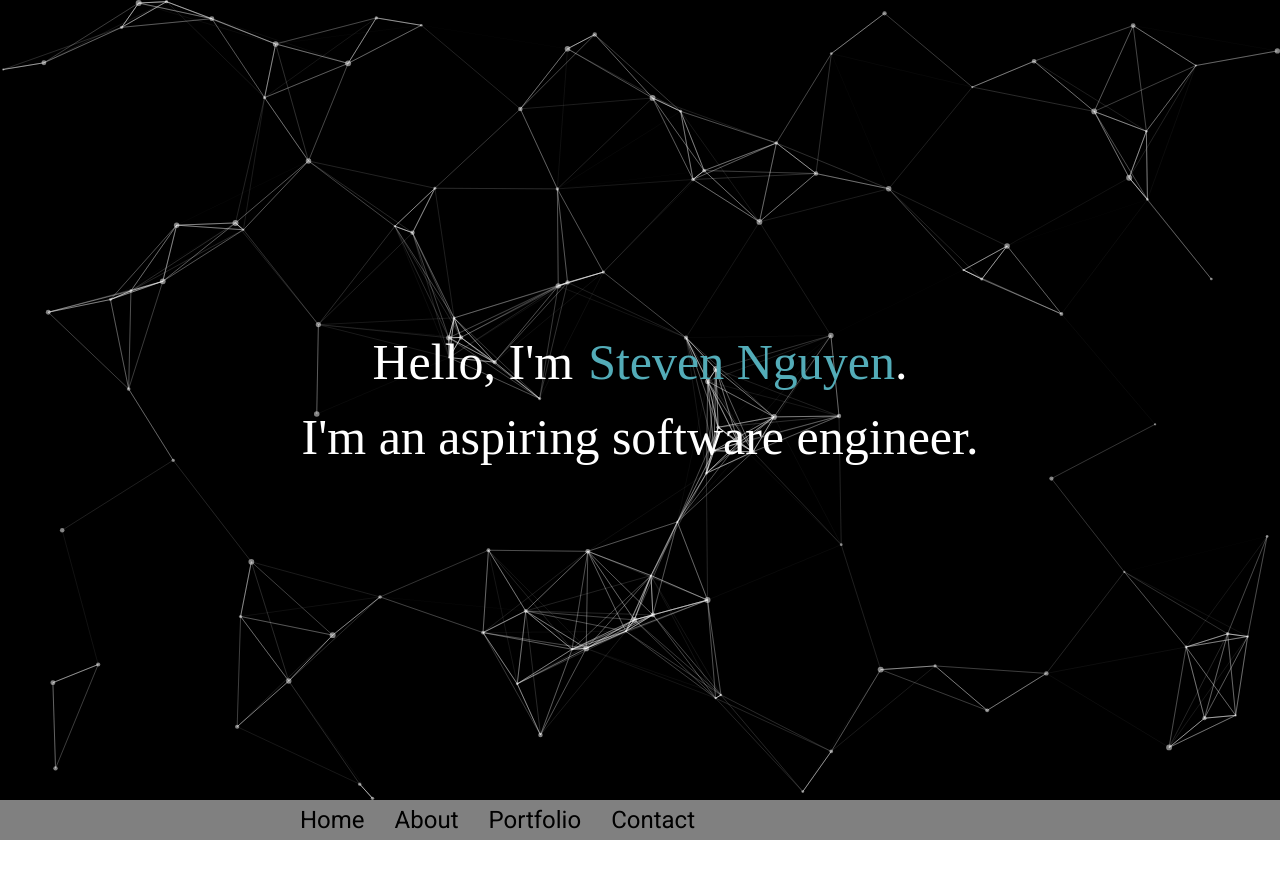
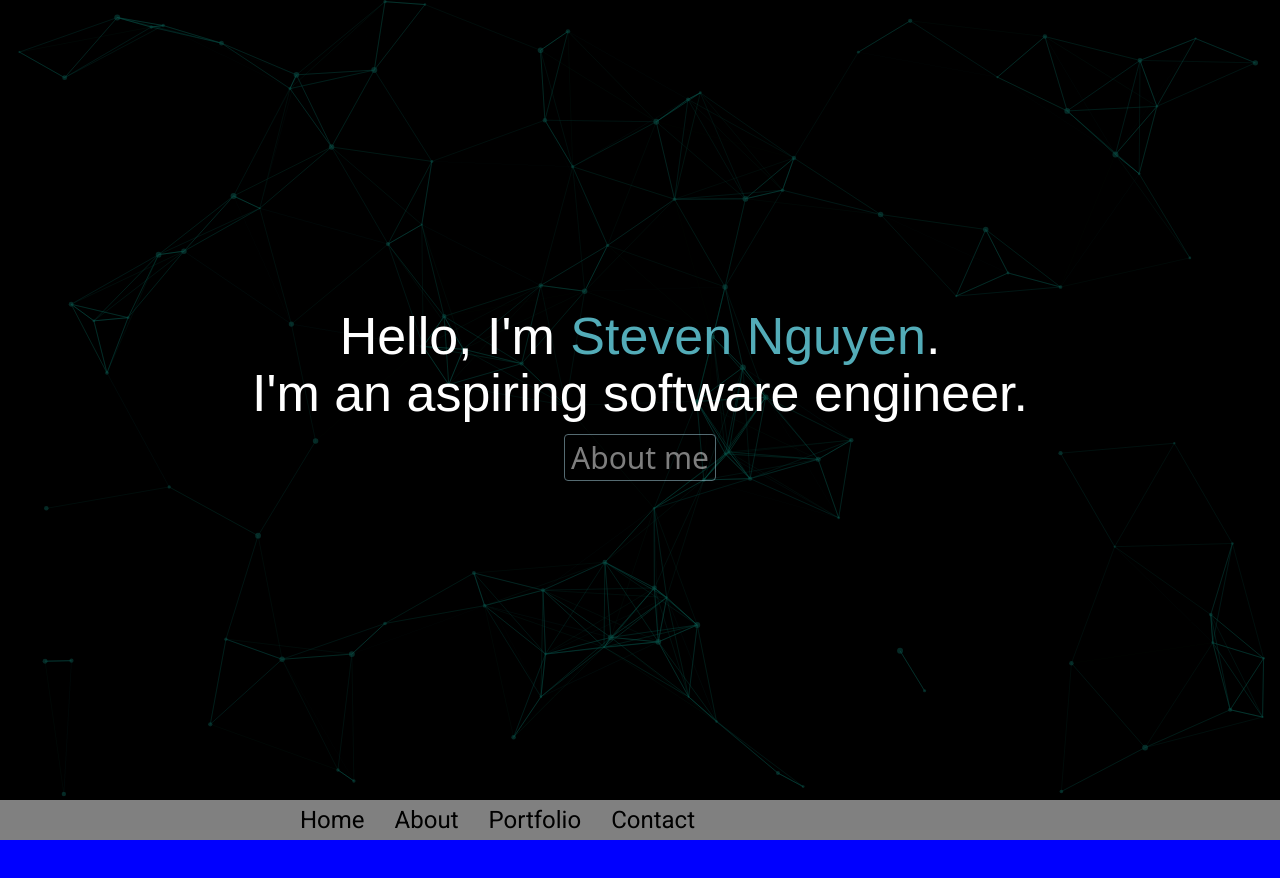
Before and after one commit to stteeevv/steven-nguyen-portfolio-website, a Next.js app: page / in a window 1280 px wide. Shown: the top 878 px of the page. Before the commit the page ends 840 px from the top, so only its background shows below. Built offline with nearby package versions, Linux system fonts and the light colour scheme.

Commit message:
css animations on canvas

```diff
--- a/src/components/About.js
+++ b/src/components/About.js
@@ -1,8 +1,9 @@
-
+import styles from "./styles/About.module.css";
 
 export default function About() {
     return (<>
-        <div>
+        <div id="about" className={styles.container}>
+
 
         </div>
     </>);
--- a/src/components/Canvas.js
+++ b/src/components/Canvas.js
@@ -5,11 +5,12 @@ import Particles from "react-particles";
 import { loadFull } from "tsparticles";
 import { isAbsoluteUrl } from "next/dist/shared/lib/utils.js";
 
+export default function Canvas() {
 
-export default function Canvas() {
     const options = {
         background: {
             color: {
+                // value: "#174b52",
                 value: "black",
             },
         },
@@ -42,10 +43,18 @@ export default function Canvas() {
         },
         particles: {
             color: {
-                value: "#ffffff",
+                // value: "#ffffff",
+                // value: "#99c6cc",
+                // value: "#8a8a8a",
+                // value: "#7e64a1",
+                value: "#095249",
             },
             links: {
-                color: "#ffffff",
+                // color: "#ffffff",
+                // color: "#99c6cc",
+                // color: "#8a8a8a",
+                // color: "#7e64a1",
+                color: "#095249",
                 distance: 150,
                 enable: true,
                 opacity: 0.5,
@@ -93,8 +102,11 @@ export default function Canvas() {
     }, []);
     return (<>
         <div className={styles.canvas}>
-            <Particles
-                style={{"height": "500px;"}}
+            <Particles className={styles.particles}
+                style={{
+                    // "opacity": ".1",
+                    // "animation": "fade 5s ease forwards"
+                }}
                 id="tsparticles"
                 init={particlesInit}
                 loaded={particlesLoaded}
--- /dev/null
+++ b/src/components/Loading.js
@@ -0,0 +1,7 @@
+
+
+export default function Loading() {
+    <div>
+        <h1>test</h1>
+    </div>
+}
--- a/src/components/NavigationBar.js
+++ b/src/components/NavigationBar.js
@@ -1,5 +1,6 @@
 import styles from './styles/NavigationBar.module.css';
 import Link from 'next/link';
+
 
 export default function NavigationBar() {
     const handleClick = (e) => {
--- a/src/components/TitleBox.js
+++ b/src/components/TitleBox.js
@@ -1,13 +1,21 @@
+import { particleTest } from "./Canvas";
 import styles from "./styles/title-box.module.css";
+import about from "./About.js";
 
 export default function TitleBox() {
+    const handleClick = (e) => {
+        e.preventDefault();
+        const target = document.querySelector(e.target.getAttribute("href"));
+        target.scrollIntoView({ behavior: "smooth" });
+      };
     return (<>
         <div className={styles["title-box"]} id="title-box">
             <div className={styles["top-title-box"]}>
                 <span className={styles["title-text"]}>Hello, I'm </span>
                 <span className={styles["title-text"]} style={{color: '#53acb8', ["marginLeft"]: '.3em'}}> Steven Nguyen</span><span className={styles["title-text"]}>.</span>
             </div>
-            <p className={styles["title-text"]}>I'm an aspiring software engineer.</p>
+            <span className={styles["title-text"] + " " + styles["bottom-text"]}>I'm an aspiring software engineer.</span>
+            <button className={styles.button} onClick={handleClick} href='#about'>About me</button>
         </div>
     </>);
 }
--- /dev/null
+++ b/src/components/styles/About.module.css
@@ -0,0 +1,5 @@
+.container {
+    height: 200vh;
+    background-color: blue;
+    width: 100vw;
+}
--- a/src/components/styles/canvas.module.css
+++ b/src/components/styles/canvas.module.css
@@ -5,11 +5,9 @@
     justify-content: center;
     background-color: black;
     position: relative;
-    background-image: url('');
-    background-size: cover;
-    background-position: 50% 50%;
-    background-repeat: no-repeat;
-    z-index: 2;
+}
+#tsparticles {
+    opacity: 0;
 }
 .container {
     height: 100%;
@@ -21,11 +19,16 @@
     top: 0;
     left: 0;
 }
-.fade-in-hello {
-    animation: fade 0.9s ease-in;
+.particles {
+    opacity: 0;
+    animation: fade 3s ease-in forwards;
+    animation-delay: 2s;
 }
 @keyframes fade {
     0% {
         opacity: 0;
     }
+    100% {
+        opacity: 1;
+    }
 }
--- a/src/components/styles/title-box.module.css
+++ b/src/components/styles/title-box.module.css
@@ -1,13 +1,16 @@
 @import url('https://fonts.googleapis.com/css2?family=Roboto&display=swap');
 
-.top.title-box, .title-box, .title-text {
+.title-text {
     color: white;
-    font-size: 50px;
-    font-family: "Poppins";
-}
+    font-size: 52px;
+    line-height: 57px;
+    font-family: 'Raleway', sans-serif;
+    }
 .title-box {
     display: flex;
     flex-direction: column;
+    align-items: center;
+    justify-content: center;
 }
 .top-title-box {
     display: flex;
@@ -15,10 +18,66 @@
     justify-content: center;
 }
 
-*.top-title-box, *.title-text {
+*.top-title-box, *.title-text, *.button {
   -moz-user-select: -moz-none;
   -khtml-user-select: none;
   -webkit-user-select: none;
   -ms-user-select: none;
   user-select: none;
 }
+.top-title-box {
+    opacity: 0;
+    transform: translateY(-50px);
+    animation: top-title-box 2s ease-out forwards;
+    animation-delay: 1s;
+}
+.bottom-text {
+    opacity: 0;
+    transform: translateY(-50px);
+    animation: bottom-title-box 2s ease-out forwards;
+    animation-delay: 2s;
+}
+.button {
+    z-index: 50;
+    width: 150px;
+    margin: 13px;
+    color: white;
+    outline: 1px solid lightblue;
+    font-size: 30px;
+    border-radius: 3px;
+    opacity: 0;
+    animation: button-fade 3s ease-in forwards;
+    animation-delay: 4s;
+}
+@keyframes button-fade {
+    0% {
+        opacity: 0;
+        translate: translateY(-50px);
+    }
+    100% {
+        opacity: 1;
+        translate: translateY(0px);
+    }
+}
+
+@keyframes top-title-box {
+    0% {
+        opacity: 0;
+        transform: translateY(-50px);
+    }
+    100% {
+        opacity: 1;
+        transform: translateY(0);
+    }
+}
+
+@keyframes bottom-title-box {
+    0% {
+        opacity: 0;
+        transform: translateY(50px);
+    }
+    100% {
+        opacity: 1;
+        transform: translateY(0);
+    }
+}
--- a/src/pages/index.js
+++ b/src/pages/index.js
@@ -1,11 +1,15 @@
-import Canvas from "@/components/Canvas.js"
+import Canvas from "@/components/Canvas.js";
 import NavigationBar from "@/components/NavigationBar.js";
-import About from "@/components/About.js"
+import About from "@/components/About.js";
+import Loading from "@/components/Loading.js";
+import { Suspense } from "react";
 
 export default function Home() {
   return (<>
-    <Canvas/>
-    <NavigationBar/>
-    <About />
+    {/* <Suspense fallback={<Loading/>}> */}
+      <Canvas/>
+      <NavigationBar/>
+      <About />
+    {/* </Suspense> */}
   </>);
 }
```
